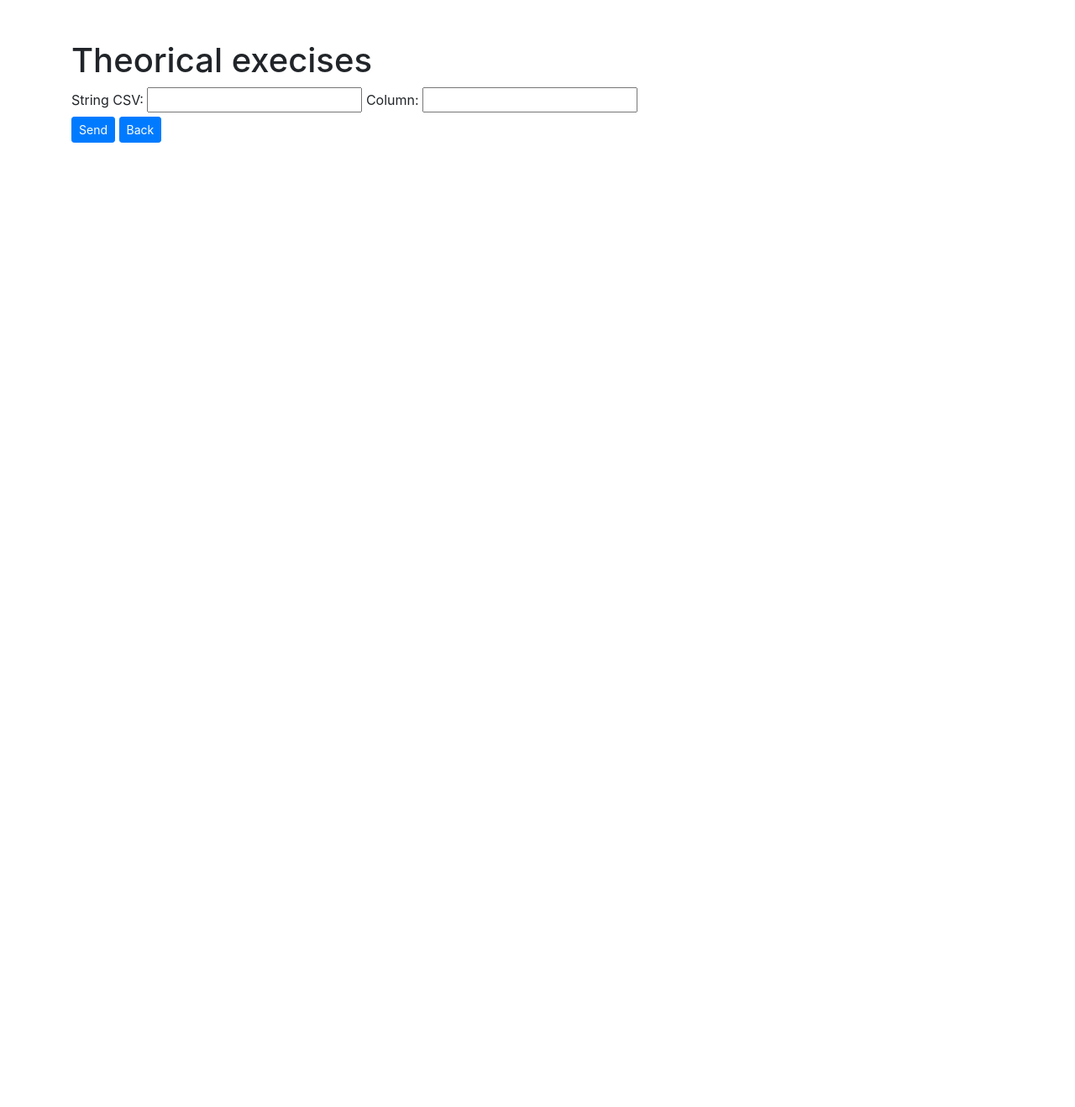
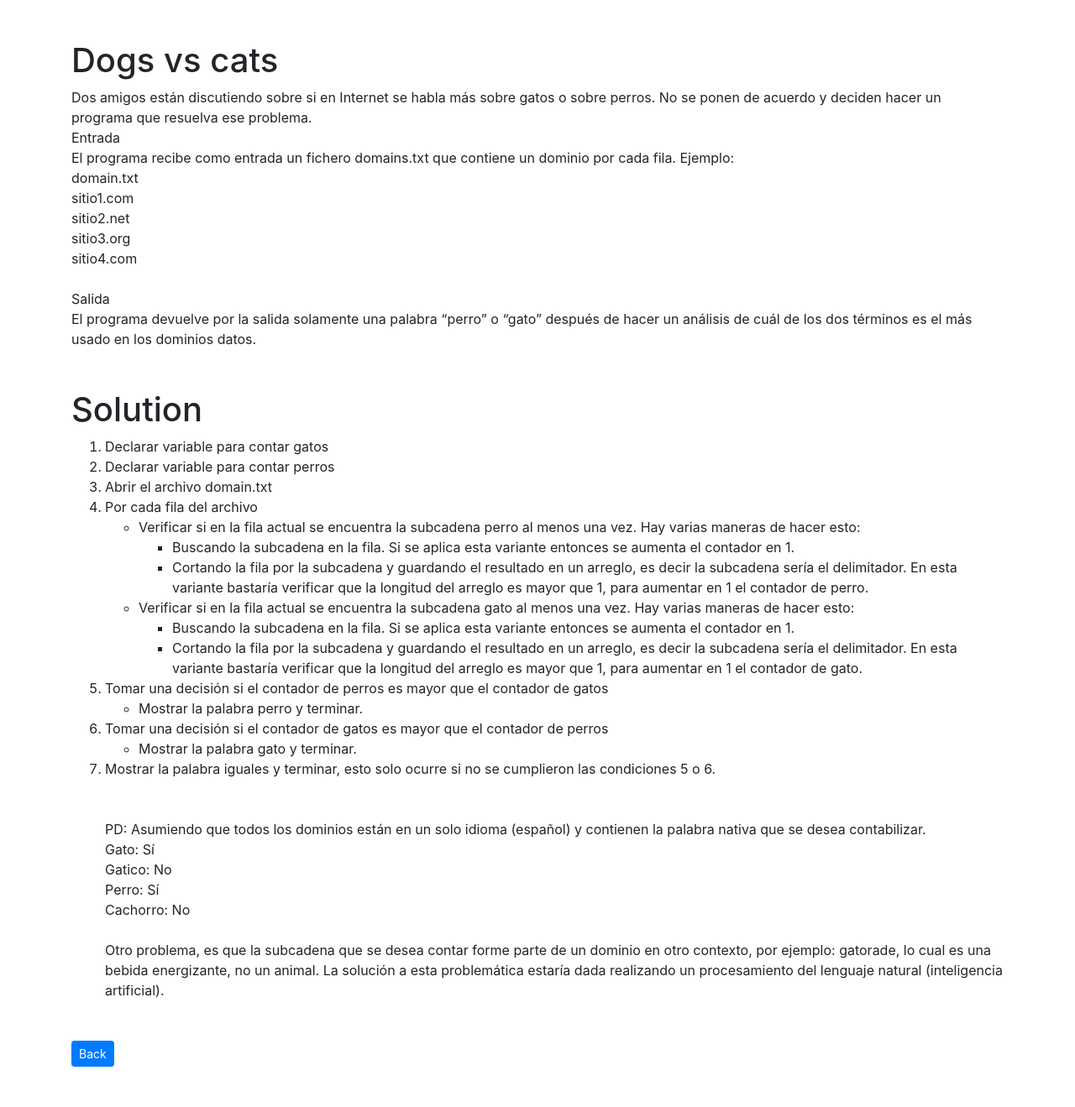
Before and after one commit to laryglez/ejercicios_reclutamiento, a PHP site: page /theorical/theorical.php in a window 1280 px wide. Shown: the whole page at 84% size. Before the commit the page ends 170 px from the top, so only its background shows below. Run offline with PHP 8.4, Linux system fonts and the light colour scheme.

Commit message:
theorical actualization

```diff
--- a/index.php
+++ b/index.php
@@ -36,7 +36,7 @@ $pageContents = <<< EOPAGE
   </div>
 
   <div class="list-group">
-	<a href="{$baseT}{$theorical}" class="list-group-item list-group-item-action"> Number 1 </a>
+	<a href="{$baseT}{$theorical}" class="list-group-item list-group-item-action"> Dogs vs cats </a>
   </div>
 
   <div class="alert alert-primary mt-5" role="alert">
--- a/theorical/theorical.php
+++ b/theorical/theorical.php
@@ -9,23 +9,72 @@ $pageContents = <<< EOPAGE
     <meta name="viewport" content="width=device-width, initial-scale=1.0">
     <link rel="stylesheet" href="https://cdn.jsdelivr.net/npm/bootstrap@4.6.2/dist/css/bootstrap.min.css" integrity="sha384-xOolHFLEh07PJGoPkLv1IbcEPTNtaed2xpHsD9ESMhqIYd0nLMwNLD69Npy4HI+N" crossorigin="anonymous">
 
-    <title> Theorical </title>
+    <title> Dogs vs cats </title>
 
 </head>
 
 <body>
 <div class="container mt-5">
   <div>
-    <h1> Theorical execises </h1>
-    <form action="#" method="post">
-        <label>String CSV:</label>
-        <input type="text" name="csv" />
-        <label>Column:</label>
-        <input type="text" name="column" />
-        <br/>
-        <button type="submit" class="btn btn-primary btn-sm">Send</button>
-        <a href="/" class="btn btn-primary btn-sm" role="button">Back</a>
-    </form>
+    <h1> Dogs vs cats </h1>
+    Dos amigos están discutiendo sobre si en Internet se habla más sobre gatos o sobre
+    perros. No se ponen de acuerdo y deciden hacer un programa que resuelva ese problema. <br>
+    Entrada <br>
+    El programa recibe como entrada un fichero domains.txt que contiene un dominio por
+    cada fila. Ejemplo: <br>
+    domain.txt <br>
+    sitio1.com <br>
+    sitio2.net <br>
+    sitio3.org <br>
+    sitio4.com <br><br>
+
+    Salida <br>
+    El programa devuelve por la salida solamente una palabra “perro” o “gato” después de
+    hacer un análisis de cuál de los dos términos es el más usado en los dominios datos.
+  </div>
+
+  <div class="mt-5">
+    <h1> Solution </h1>
+    <ol>
+    <li> Declarar variable para contar gatos </li>
+    <li> Declarar variable para contar perros </li>
+    <li> Abrir el archivo domain.txt </li>
+    <li> Por cada fila del archivo </li>
+    <ul>
+      <li> Verificar si en la fila actual se encuentra la subcadena perro al menos una vez. Hay varias maneras de hacer esto: </li>
+
+      <ul>
+        <li> Buscando la subcadena en la fila. Si se aplica esta variante entonces se aumenta el contador en 1. </li>
+        <li> Cortando la fila por la subcadena y guardando el resultado en un arreglo, es decir la subcadena sería el delimitador. En esta variante bastaría verificar que la longitud del arreglo es mayor que 1, para aumentar en 1 el contador de perro. </li>
+      </ul>
+      <li> Verificar si en la fila actual se encuentra la subcadena gato al menos una vez. Hay varias maneras de hacer esto: </li>
+      <ul>
+        <li> Buscando la subcadena en la fila. Si se aplica esta variante entonces se aumenta el contador en 1. </li>
+        <li> Cortando la fila por la subcadena y guardando el resultado en un arreglo, es decir la subcadena sería el delimitador. En esta variante bastaría verificar que la longitud del arreglo es mayor que 1, para aumentar en 1 el contador de gato. </li>
+      </ul>
+    </ul>
+    <li> Tomar una decisión si el contador de perros es mayor que el contador de gatos </li>
+    <ul>
+      <li> Mostrar la palabra perro y terminar.</li>
+    </ul>
+    <li> Tomar una decisión si el contador de gatos es mayor que el contador de perros </li>
+    <ul>
+      <li> Mostrar la palabra gato y terminar. </li>
+    </ul>
+    <li> Mostrar la palabra iguales y terminar, esto solo ocurre si no se cumplieron las condiciones 5 o 6. </li>
+
+    <br><br>
+    PD: Asumiendo que todos los dominios están en un solo idioma (español) y contienen la palabra nativa que se desea contabilizar. <br>
+    Gato: Sí <br>
+    Gatico: No <br>
+    Perro: Sí <br>
+    Cachorro: No <br><br>
+    Otro problema, es que la subcadena que se desea contar forme parte de un dominio en otro contexto, por ejemplo: gatorade, lo cual es una bebida energizante, no un animal. La solución a esta problemática estaría dada realizando un procesamiento del lenguaje natural (inteligencia artificial).
+
+  </div>
+
+  <div class="mt-5 mb-5">
+    <a href="/" class="btn btn-primary btn-sm" role="button">Back</a>
   </div>
 </div>
 
```
